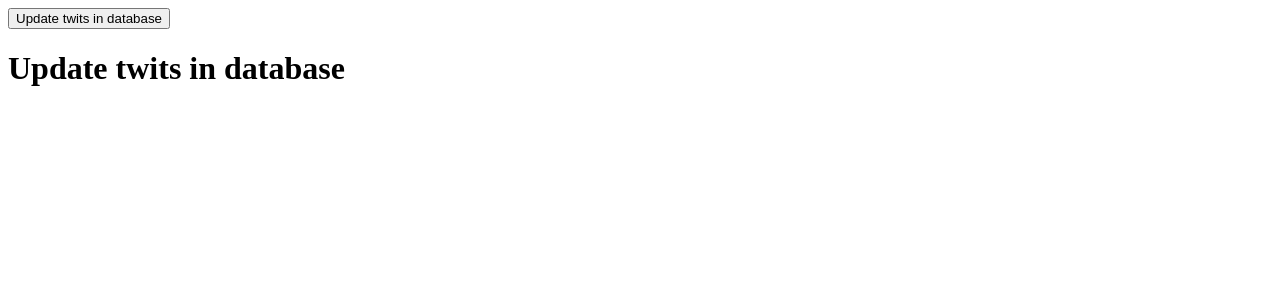
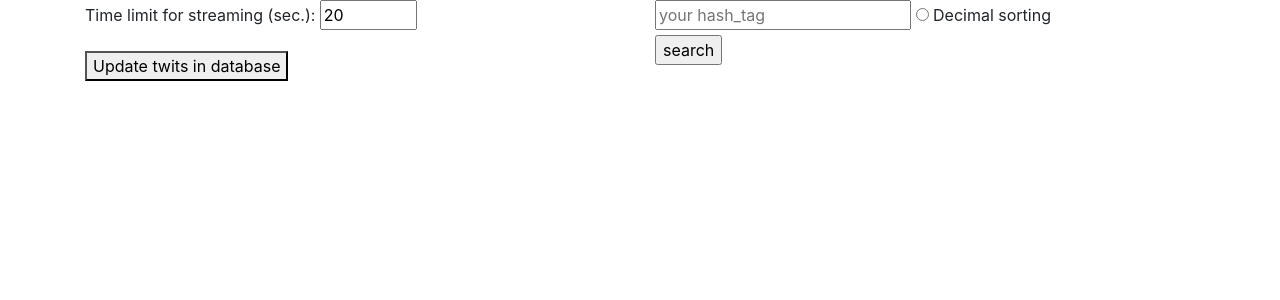
Before and after one commit to zhenyachet/ProjectNews, a Django app: page /twitter/update in a window 1280 px wide. Shown: the top 300 px of the page. Run offline with Django 3.2, Linux system fonts and the light colour scheme; data that the repository does not hold is empty; parts of the project's set-up code (start-up, migrations or seed data) failed here and were passed over; some libraries are stand-ins or nearby versions.

Commit message:
Added sort, auth

```diff
--- a/News/twitter/forms.py
+++ b/News/twitter/forms.py
@@ -1 +1,17 @@
 from django import forms
+
+
+class UpdateForm(forms.Form):
+    Number_of_stream = forms.IntegerField(min_value=15,
+                                          max_value=100,
+                                          initial=20,
+                                          required=True,
+                                          label='Time limit for streaming (sec.)')
+
+
+class InputPinForm(forms.Form):
+    PIN = forms.CharField(required=True,
+                          max_length=7,
+                          min_length=7,
+                          label='Input PIN for using twitter API'
+                                )
--- a/News/twitter/templates/twitter/Searching_page.html
+++ b/News/twitter/templates/twitter/Searching_page.html
@@ -3,21 +3,43 @@
 <head>
     <meta charset="UTF-8">
     <title>Title</title>
+        <link rel="stylesheet" href="https://maxcdn.bootstrapcdn.com/bootstrap/4.0.0/css/bootstrap.min.css" integrity="sha384-Gn5384xqQ1aoWXA+058RXPxPg6fy4IWvTNh0E263XmFcJlSAwiGgFAW/dAiS6JXm" crossorigin="anonymous">
 </head>
-<form action="/twitter/update" method="post"> {% csrf_token %}
-    <button type="submit">Update twits in database</button>
-</form>
 <body>
-<h1>Update twits in database</h1>
-{% for account in twitter_accounts %}
-    <ul>
-        <li>{{account.id}}) {{account.account}}</li>
-    </ul>
-{% endfor %}
-<br>
+<div class="container">
+    <div class="row">
+        <div class="col-6">
+            <form action="/twitter/update" method="post" name="form1"> {% csrf_token %}
+                {{form.as_p}}
+                <button type="submit">Update twits in database</button>
+            </form>
+        </div>
+
+        <div class="col-6">
+            <form action="/twitter/get_list" method="get" name="form2">
+                <input type="text" name="search" placeholder="your hash_tag"/>
+                <input type="radio" id="sorting" name="sort" value="desc">
+                <label>Decimal sorting</label>
+                <p>
+                    <input type="submit" value="search"/>
+                </p>
+            </form>
+        </div>
+</div>
+
+
+{% if messages %}
+        <ul class="messages">
+            {% for message in messages %}
+                <li>{% if message.tags %} class="{{ message.tags }}"{% endif %}>{{ message }}</li>
+            {% endfor %}
+        </ul>
+{% endif %}
+
+
 {% for twit in twitt_messages %}
     <ul>
-        <li>{{twit.author_id}}) {{twit.text}} {{twit.hash_tags}}</li>
+        <li>{{twit.release_date}} {{twit.twitter_user}} {{twit.text}}</li>
     </ul>
 {% endfor %}
 
--- a/News/twitter/urls.py
+++ b/News/twitter/urls.py
@@ -2,7 +2,9 @@ from django.urls import path, re_path
 from . import views
 
 urlpatterns = [
-    #re_path(r'^update/(?P<id>[0-9]{4})/$', views.year_archive),
+    #re_path(r'^update/(?P<id>[0-9]{4})/$', views.year_archive)
+    path('auth', views.auth, name="auth"),
+    path('get_list', views.get_list, name="get-list"),
     path('success', views.success, name="success"),
     path('update', views.update_twits, name="update-twits"),
     path('', views.person_actions, name="person-actions"),
--- a/News/twitter/views.py
+++ b/News/twitter/views.py
@@ -1,14 +1,17 @@
-from django.shortcuts import render, redirect
+from django.shortcuts import render
 from django.contrib import messages
 from tweepy import OAuthHandler
 from tweepy import API
 from tweepy import Cursor
-from django.http import HttpResponseRedirect
-
+from tweepy import TweepError
+from django.http import HttpResponseRedirect, HttpResponse
 from .models import Account, Twit
 from . import tweeter_credentials
-
-
+from .forms import UpdateForm, InputPinForm
+from tweepy import StreamListener
+from tweepy import Stream
+import time
+import webbrowser
 
 
 #### Twitter Client ####
@@ -62,8 +65,103 @@ class TwitterAuthenticator():
         auth.set_access_token(tweeter_credentials.ACCESS_TOKEN, tweeter_credentials.ACCESS_TOKEN_SECRET)
         return auth
 
-hash_tag_list = ["donald trump", "hillary clinton"]
-fetched_tweets_filename = "tweets.json"
+# hash_tag_list = ["donald trump", "hillary clinton"]
+# fetched_tweets_filename = "tweets.json"
+
+
+# # # # TWITTER STREAMER # # # #
+class TwitterStreamer():
+    """
+    Class for streaming and processing live tweets.
+    """
+    def __init__(self):
+        self.twitter_autenticator = TwitterAuthenticator()
+
+    def stream_tweets(self, fetched_tweets_filename, hash_tag_list, time_limit):
+        # This handles Twitter authetification and the connection to Twitter Streaming API
+        listener = TwitterListener(fetched_tweets_filename, time_limit=time_limit)
+        auth = self.twitter_autenticator.authenticate_twitter_app()
+        stream = Stream(auth=auth, listener=listener)
+
+        # This line filter Twitter Streams to capture data by the keywords:
+        stream.filter(follow=hash_tag_list)
+
+
+## Add list of hashtags and mentions from tweet dictionary
+def hashtag_to_list(hashtags, mentions):
+    list_of_hashtags = []
+    for hashtag in hashtags:
+        list_of_hashtags.append(hashtag['text'])
+    for mention in mentions:
+        list_of_hashtags.append(mention['screen_name'])
+    return list_of_hashtags
+
+
+# # # # TWITTER STREAM LISTENER # # # #
+class TwitterListener(StreamListener):
+    """
+    This is a basic listener that just prints received tweets to stdout.
+    """
+
+    def __init__(self, fetched_tweets_filename, time_limit):
+        self.start_time = time.time()
+        self.limit = time_limit
+        super(TwitterListener, self).__init__()
+        self.fetched_tweets_filename = fetched_tweets_filename
+
+    # def on_data(self, data):
+    #     try:
+    #         print(data)
+    #         with open(self.fetched_tweets_filename, 'a') as tf:
+    #             tf.write(data)
+    #         return True
+    #     except BaseException as e:
+    #         print("Error on_data %s" % str(e))
+    #     return True
+
+    def on_error(self, status):
+        if status == 420:
+            # Returning False on_data method in case rate limit occurs.
+            return False
+        print(status)
+
+    def on_status(self, status):
+        ## Logic of streaming ##
+        if status.truncated == True:
+            twitter_id = status.id_str
+            release_date = status.created_at
+            text = status.extended_tweet['full_text']
+            hash_tags = hashtag_to_list(status.extended_tweet['entities']['hashtags'],
+                                       status.extended_tweet['entities']['user_mentions'])
+            twitter_user = status.user.screen_name
+
+        else:
+            twitter_id = status.id_str
+            release_date = status.created_at
+            text = status.text
+            hash_tags = hashtag_to_list(status.entities['hashtags'], status.entities['user_mentions'])
+            twitter_user = status.user.screen_name
+        if not hasattr(status, "retweeted_status"):
+            twit_instance = Twit(
+                twitter_id=twitter_id,
+                twitter_user=twitter_user,
+                release_date=release_date,
+                text=text,
+                hash_tags=hash_tags
+                )
+            twit_instance.save()
+
+        if (time.time() - self.start_time) > self.limit:
+            print('Limit of time is end: ' + str(self.limit) + ' seconds')
+
+            return False
+
+
+
+
+
+
+
 
 # def index(request):
 #     if request.GET.get("tag_for_searching"):
@@ -140,62 +238,101 @@ def person_actions(request):
             'list_twitter_users': list_twitter_users,
             'list_of_popular': list_of_popular
         })
-
     return render(request, 'twitter/tweets_for_acc.html', {})
 
 
 def update_twits(request):
-
     if request.method == "GET":
-        twitter_accounts = Account.objects.values()
-        twitt_messages = Twit.objects.filter(hash_tags__contains='nypost')
-        return render(request, 'twitter/Searching_page.html', {'twitter_accounts': twitter_accounts, 'twitt_messages': twitt_messages})
+        form = UpdateForm()
+        return render(request, 'twitter/Searching_page.html', {'form': form})
 
     if request.method == "POST":
-        all_names = Account.objects.values('account')
+        ### Set the time limit for updating database ###
+        form = UpdateForm(request.POST)
+        if form.is_valid():
+            time_limit = form.cleaned_data['Number_of_stream']
+            list_of_id = []
+            all_names = Account.objects.values('acc_id')
+            for name in all_names:
+                list_of_id.append(name['acc_id'])
 
-        #update twits in database
-        for name in all_names:
-            account_for_searching = name['account']
-            all_names = Account.objects.get(account=account_for_searching)
+            # Authenticate using config.py and connect to Twitter Streaming API.
+            hash_tag_list = list_of_id
+            fetched_tweets_filename = "tweets.json"
 
-            twitter_client = TwitterClient(account_for_searching)
+            twitter_streamer = TwitterStreamer()
+            twitter_streamer.stream_tweets(fetched_tweets_filename, hash_tag_list, time_limit=time_limit)
+            messages.success(request, 'Data are successfully updated')
+        else:
+            print(form.errors)
 
-            timelines_client = twitter_client.get_user_timeline_tweets(3)
-            account_info = twitter_client.get_user()
-            hash_tag_list = []
-            hashtag_for_user = account_info.status.entities['hashtags']
-            if hashtag_for_user:
-                hash_tag_list.append(hashtag_for_user)
-
-
-            #add last 3 twits(hashtags, mentions, date, account)
-            for timeline in timelines_client:
-                list_of_mentions = timeline.entities['user_mentions']
-
-                for mention in list_of_mentions:
-                    if mention:
-
-                        hash_tag_list.append(mention['screen_name'])
-
-                description = timeline.text
-                date_of_public = timeline.created_at
-                hash_tags = hash_tag_list
-
-
-
-                twit_instance = Twit(
-                    author=all_names,
-                    release_date=date_of_public,
-                    text=description,
-                    hash_tags=hash_tags,
-
-                )
-                twit_instance.save()
-    return render(request, 'twitter/Searching_page.html', {})
-
+        return render(request, 'twitter/Searching_page.html', {'form': form})
 
 def success(request):
     # system_messages = messages.get_messages(request)
     # print(system_messages)
     return render(request, 'twitter/success.html', {})
+
+
+def get_list(request):
+    twitt_messages = []
+
+    if request.method == "GET":
+        filter_words = request.GET['search']
+        if filter_words:
+            if request.GET.get('sort'):
+                twitt_messages = Twit.objects.filter(hash_tags__contains=filter_words).order_by('-release_date')
+            else:
+                twitt_messages = Twit.objects.filter(hash_tags__contains=filter_words)
+            if (twitt_messages.exists() == False) or (filter_words == ''):
+                messages.info(request, 'There is no message for your search')
+        else:
+            messages.info(request, 'Please input searching hash_tag')
+
+    return render(request, 'twitter/Searching_page.html', {'twitt_messages': twitt_messages})
+
+
+# def start_view(request):
+
+    # consumer_key = tweeter_credentials.CONSUMER_KEY
+    # consumer_secret = tweeter_credentials.CONSUMER_SECRET
+    # callback_uri = 'oob'
+    #
+    # # Example using callback (web app)
+    # verifier = request.GET.get('oauth_verifier')
+    # # Let's say this is a web app, so we need to re-build the auth handler
+    # # first...
+    # auth = OAuthHandler(consumer_key, consumer_secret, callback_uri)
+    # try:
+    #     redirect_url = auth.get_authorization_url()
+    # except tweepy.TweepError:
+    #     print('Error! Failed to get request token.')
+    #
+    # print(redirect_url)
+    # request.session.set('request_token', auth.request_token['oauth_token'])
+    # request.session.delete('request_token')
+    #
+    # auth.request_token = {'oauth_token': token,
+    #                       'oauth_token_secret': verifier}
+    #
+    # try:
+    #     auth.get_access_token(verifier)
+    # except TweepError:
+    #     print('Error! Failed to get access token.')
+    # print(auth.access_token, auth.access_token_secret)
+    # return HttpResponse('Hi')
+
+
+## Autorization for web application
+def auth(request):
+    consumer_key = tweeter_credentials.CONSUMER_KEY
+    consumer_secret = tweeter_credentials.CONSUMER_SECRET
+    # start the OAuth process, set up a handler with our details
+    oauth = OAuthHandler(consumer_key, consumer_secret)
+    # direct the user to the authentication url
+    # if user is logged-in and authorized then transparently goto the callback URL
+    auth_url = oauth.get_authorization_url(True)
+    response = HttpResponseRedirect(auth_url)
+    # store the request token
+    request.session['request_token'] = oauth.request_token
+    return response
```
Also changed, not shown: News/twitter/models.py (+3 -4 lines), News/twitter/tweeter_credentials.py (+4 -4 lines), News/db.sqlite3 (deleted), News/twitter/migrations/0001_initial.py (deleted).
